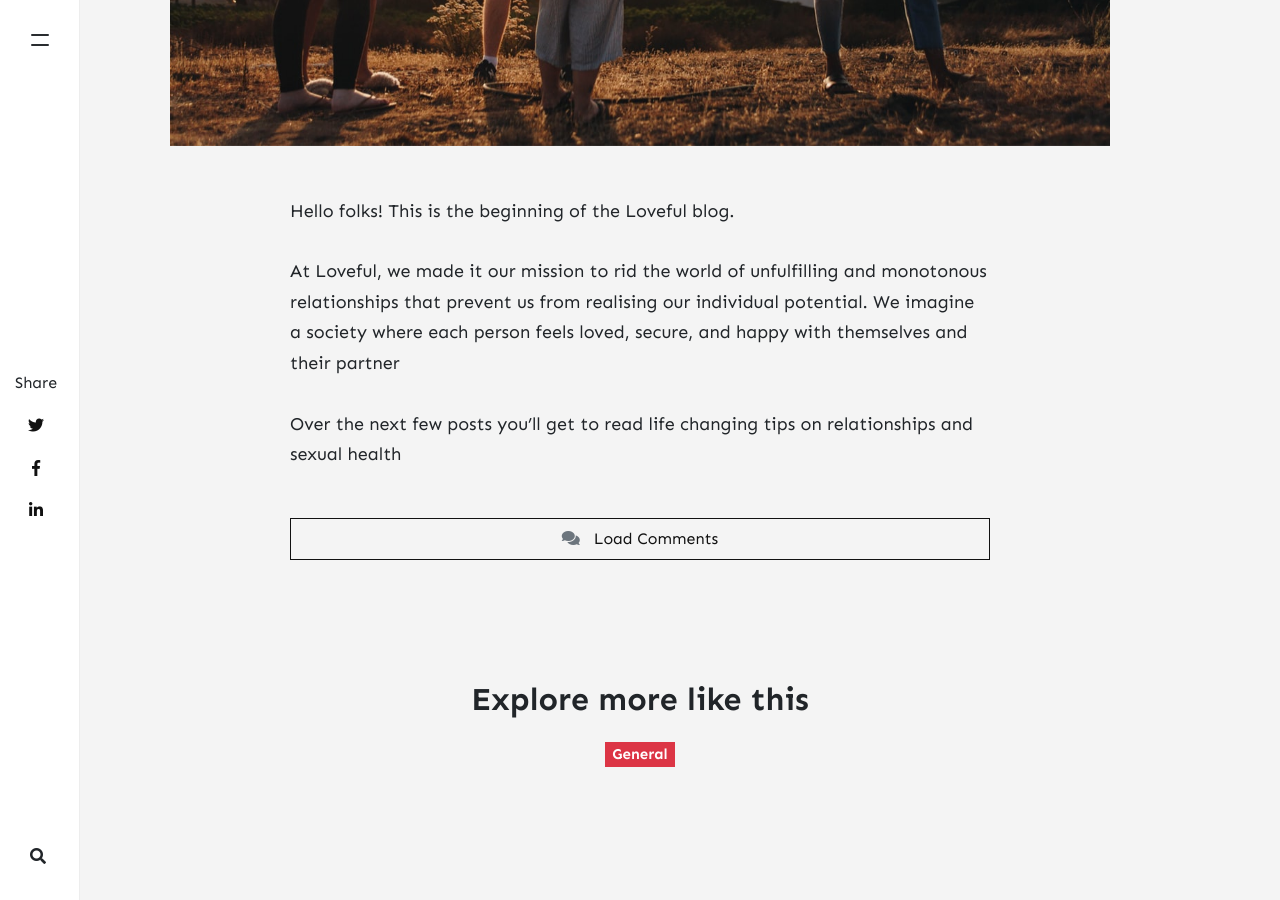
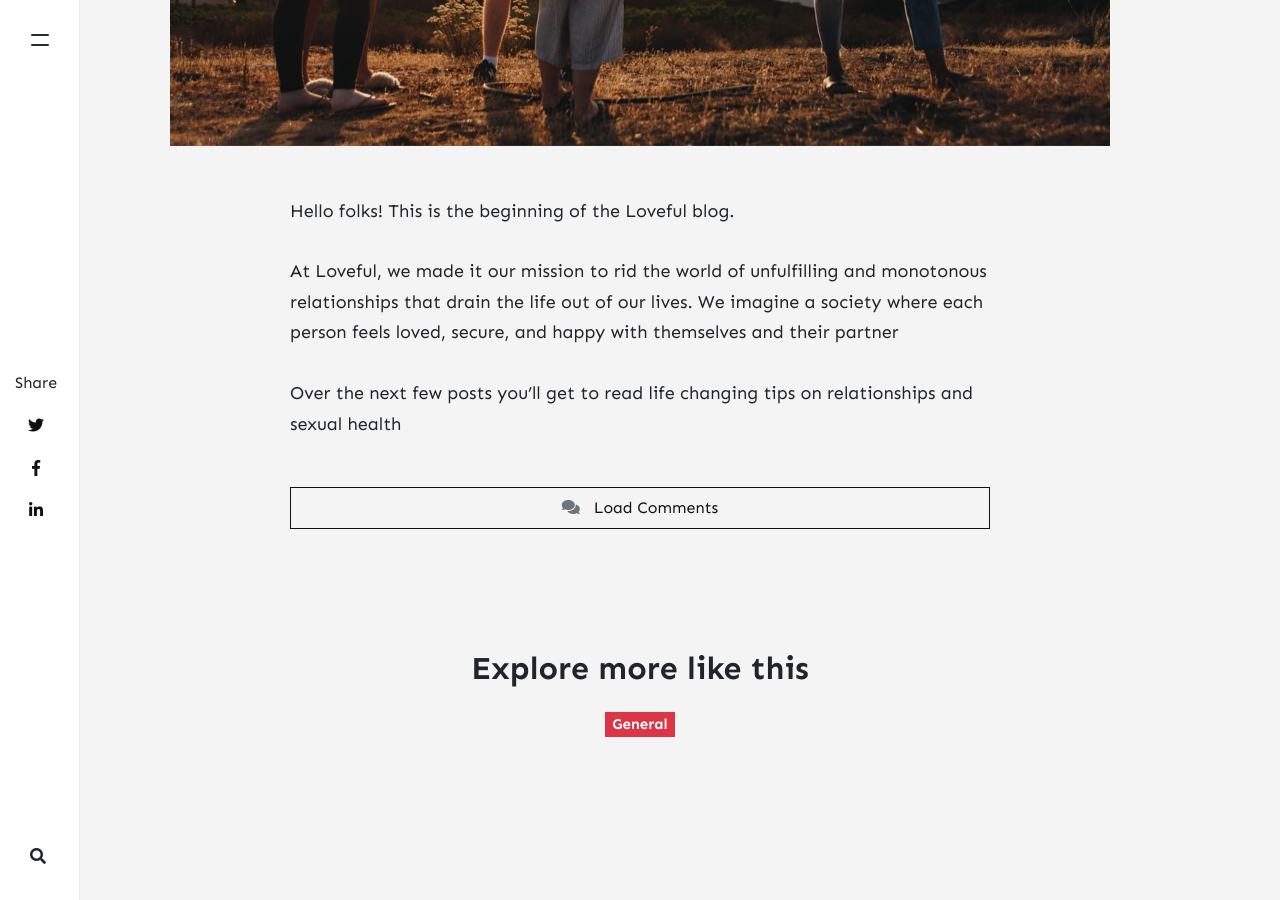
Before and after one commit to stackbit-projects/happy-zebra-28bc2, a Jekyll site: the page built from _posts/2021-09-01-welcome-to-loveful.md, in a window 1280 px wide and 900 px high, scrolled down 847 px. Built offline with Jekyll 4.4.1, drawn with Linux system fonts in a browser that asks for light colours; nearby versions of some CDN libraries; comment, search, counter and statistics services are not loaded.

Commit message:
2021-09-01-welcome-to-loveful.md: changed

```diff
--- a/_posts/2021-09-01-welcome-to-loveful.md
+++ b/_posts/2021-09-01-welcome-to-loveful.md
@@ -9,6 +9,6 @@
 
 Hello folks! This is the beginning of the Loveful blog.
 
-At Loveful, we made it our mission to rid the world of unfulfilling and monotonous relationships that prevent us from realising our individual potential. We imagine a society where each person feels loved, secure, and happy with themselves and their partner
+At Loveful, we made it our mission to rid the world of unfulfilling and monotonous relationships that drain the life out of our lives. We imagine a society where each person feels loved, secure, and happy with themselves and their partner
 
 Over the next few posts you'll get to read life changing tips on relationships and sexual health
```
